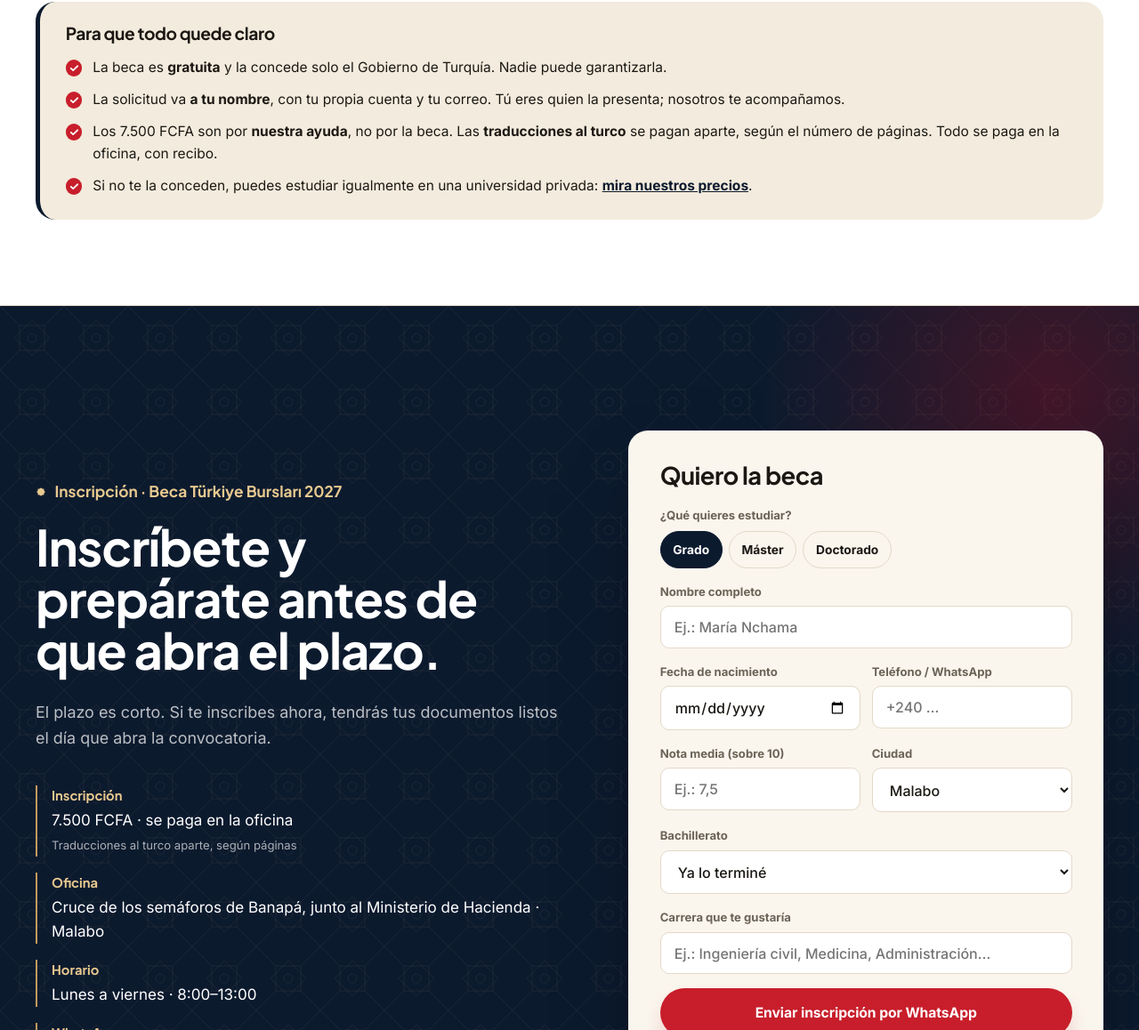
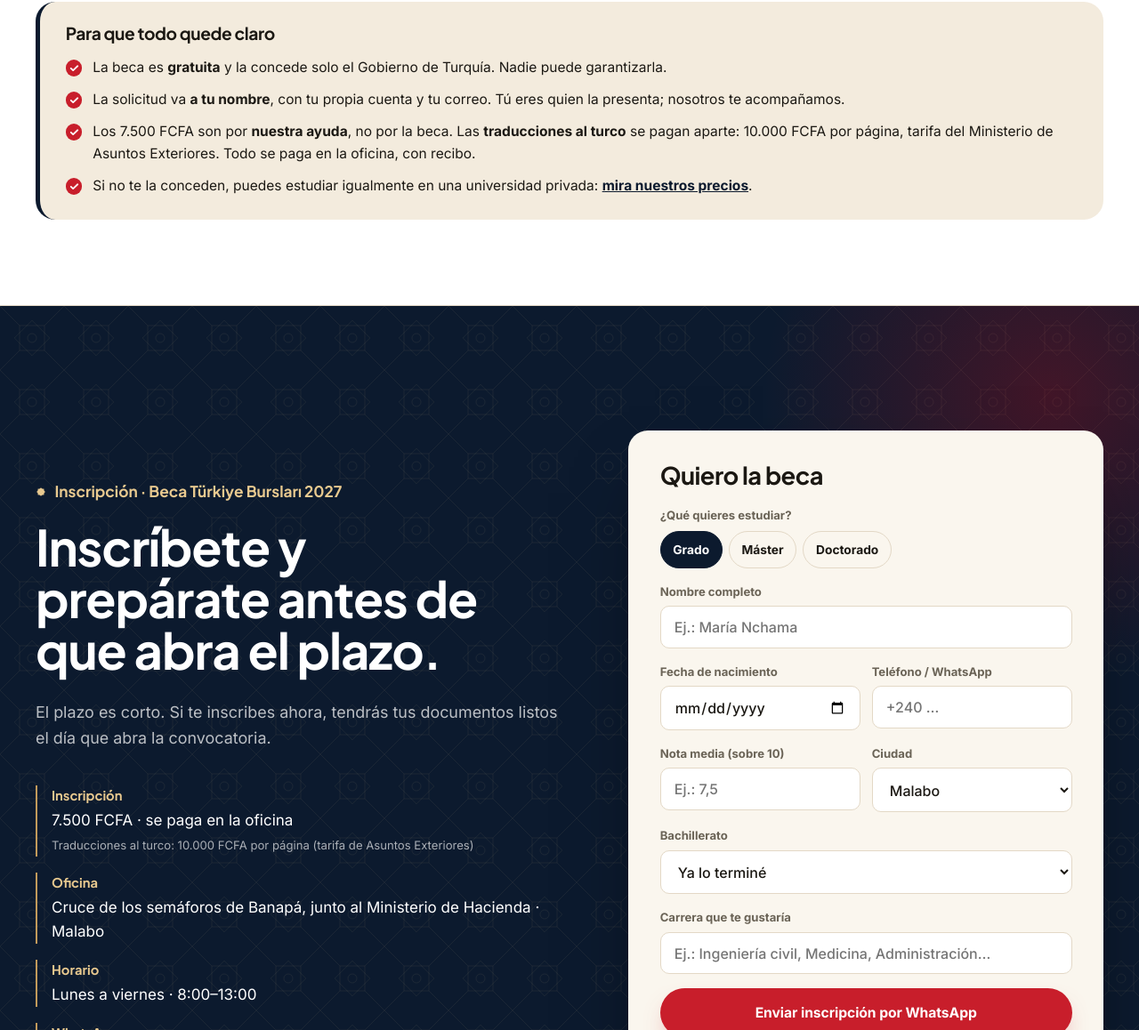
Before and after one commit to saliflajayeg/estudiar-en-turquia, a plain HTML site: page beca.html in a window 1280 px wide. Shown: the part 3227-4385 px from the top of the page at 89% size. Drawn offline with Linux system fonts and the light colour scheme.

Commit message:
Beca: traducciones al turco a 10.000 FCFA/página (tarifa de Asuntos Exteriores)
Co-Authored-By: Claude Opus 5.5 <noreply@anthropic.com>

```diff
--- a/beca.html
+++ b/beca.html
@@ -115,7 +115,7 @@
       <li><span class="trlist__n">2</span><div><h3>Certificado o título de bachillerato</h3><p>El que demuestra que has terminado, o que estás en el último curso.</p></div></li>
       <li><span class="trlist__n">3</span><div><h3>Carta de motivación</h3><p>La escribimos contigo en español y la traducimos al turco para que la presentes así.</p></div></li>
     </ol>
-    <p class="bfoot">Las traducciones se pagan aparte de la inscripción y su precio depende del número de páginas. Te decimos el importe exacto cuando veamos tus documentos en la oficina. El pasaporte y la foto no hace falta traducirlos.</p>
+    <p class="bfoot">Las traducciones se pagan aparte de la inscripción: <b>10.000 FCFA por página</b>. Es la tarifa del Ministerio de Asuntos Exteriores, no un precio nuestro. El pasaporte y la foto no hace falta traducirlos.</p>
   </div>
 </section>
 
@@ -137,7 +137,7 @@
       <ul class="ticks">
         <li>La beca es <b>gratuita</b> y la concede solo el Gobierno de Turquía. Nadie puede garantizarla.</li>
         <li>La solicitud va <b>a tu nombre</b>, con tu propia cuenta y tu correo. Tú eres quien la presenta; nosotros te acompañamos.</li>
-        <li>Los 7.500 FCFA son por <b>nuestra ayuda</b>, no por la beca. Las <b>traducciones al turco</b> se pagan aparte, según el número de páginas. Todo se paga en la oficina, con recibo.</li>
+        <li>Los 7.500 FCFA son por <b>nuestra ayuda</b>, no por la beca. Las <b>traducciones al turco</b> se pagan aparte: 10.000 FCFA por página, tarifa del Ministerio de Asuntos Exteriores. Todo se paga en la oficina, con recibo.</li>
         <li>Si no te la conceden, puedes estudiar igualmente en una universidad privada: <a href="index.html#precios">mira nuestros precios</a>.</li>
       </ul>
     </div>
@@ -153,7 +153,7 @@
         <h2>Inscríbete y prepárate antes de que abra el plazo.</h2>
         <p class="lead">El plazo es corto. Si te inscribes ahora, tendrás tus documentos listos el día que abra la convocatoria.</p>
         <ul class="contact">
-          <li><span class="contact__k">Inscripción</span><span>7.500 FCFA · se paga en la oficina<br><small class="tr-note">Traducciones al turco aparte, según páginas</small></span></li>
+          <li><span class="contact__k">Inscripción</span><span>7.500 FCFA · se paga en la oficina<br><small class="tr-note">Traducciones al turco: 10.000 FCFA por página (tarifa de Asuntos Exteriores)</small></span></li>
           <li><span class="contact__k">Oficina</span><span>Cruce de los semáforos de Banapá, junto al Ministerio de Hacienda · Malabo</span></li>
           <li><span class="contact__k">Horario</span><span>Lunes a viernes · 8:00–13:00</span></li>
           <li><span class="contact__k">WhatsApp</span><a data-track="Beca (contacto)" href="https://wa.me/905466175501" target="_blank" rel="noopener">+90 546 617 55 01</a></li>
```
